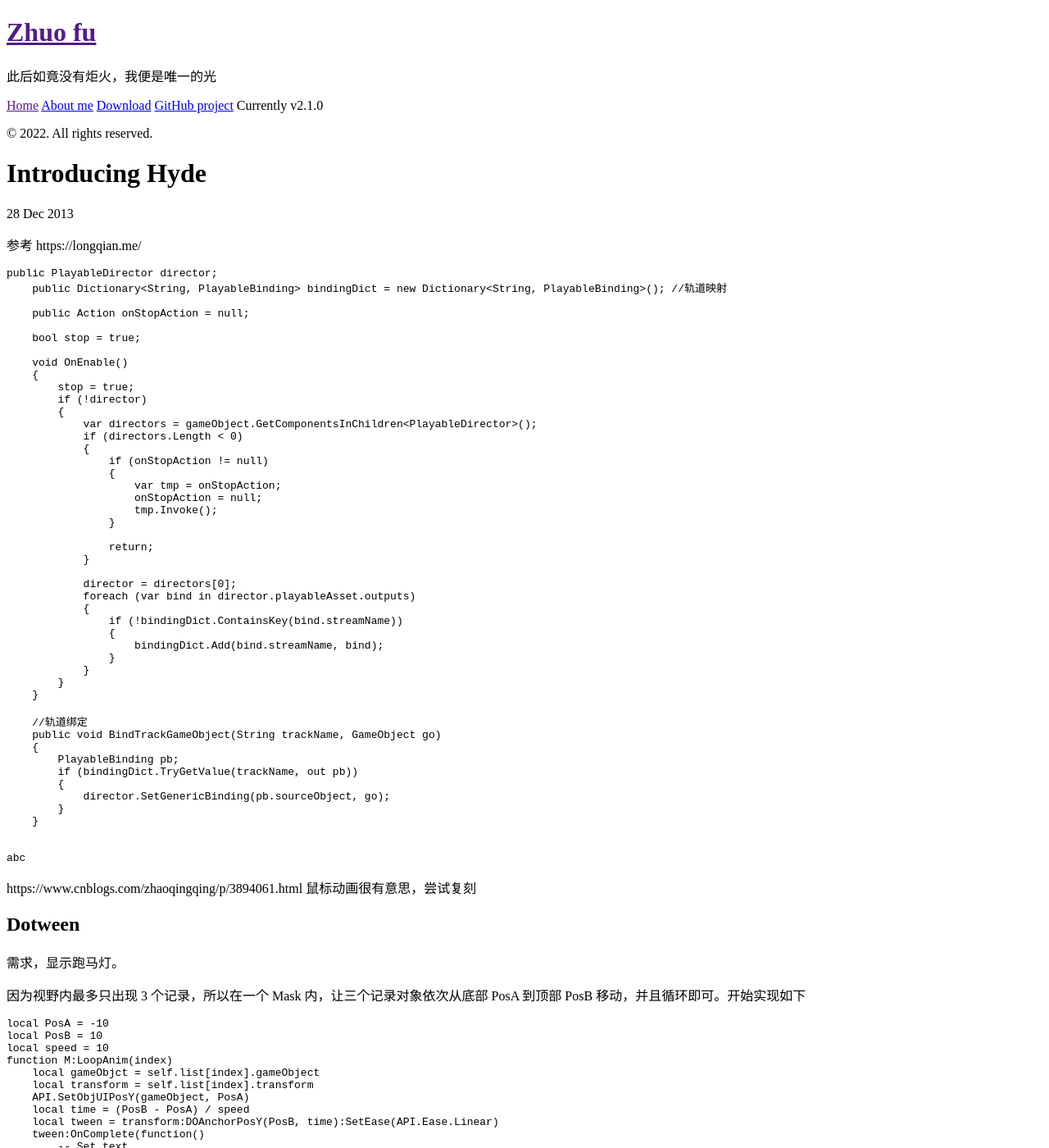
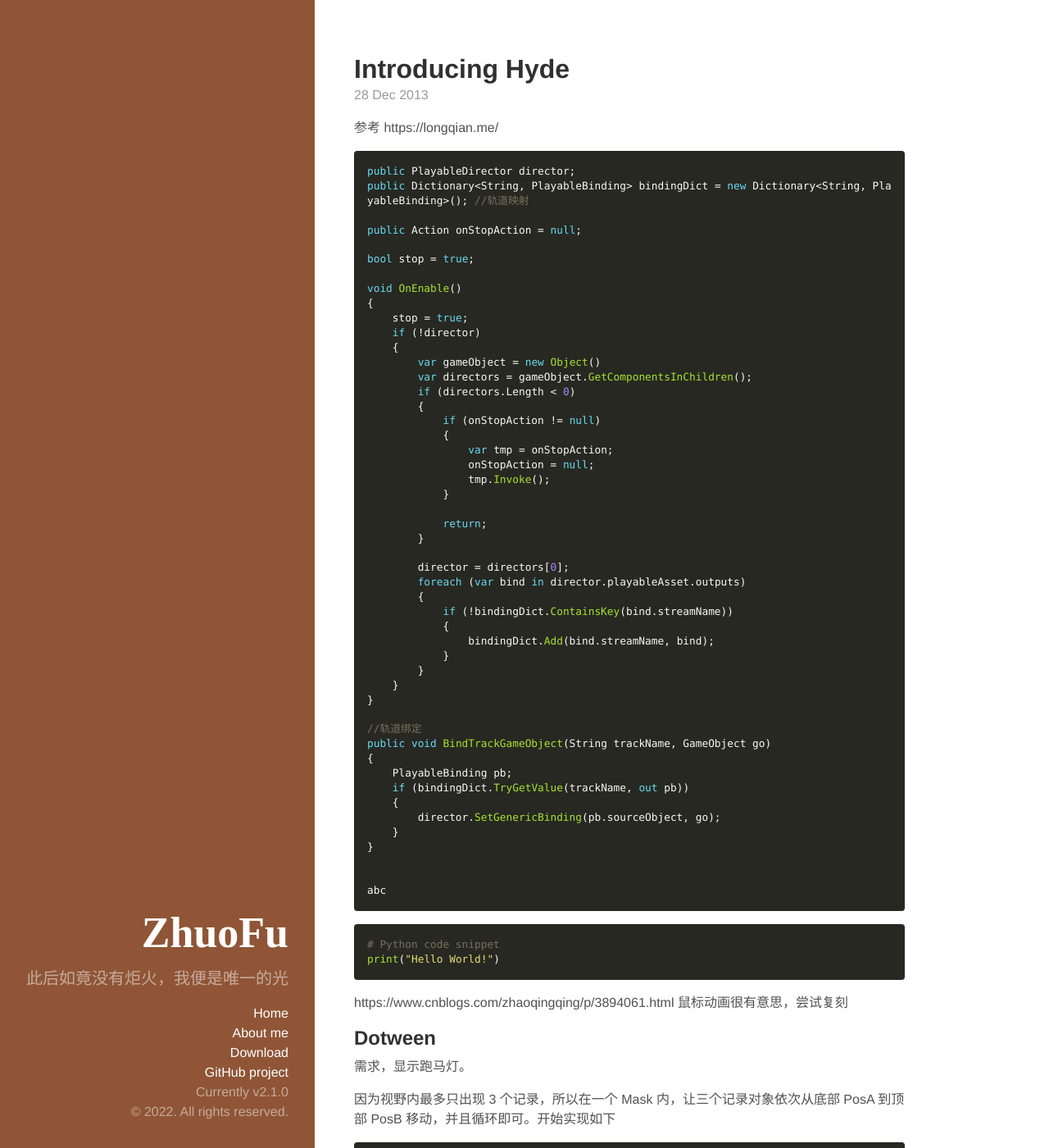
Before and after one commit to Newbility523/newbility523.github.io, a Jekyll site: the page built from _posts/2013-12-28-AnimationSystem.md, in a window 1280 px wide and 1400 px high. Shown: the whole window at 82% size. Built offline with Jekyll 4.4.1, drawn with Linux system fonts in a browser that asks for light colours; some of the changed text lies outside the part shown.

Commit message:
fix css bug

````diff
--- a/_config.yml
+++ b/_config.yml
@@ -1,16 +1,16 @@
 # Dependencies
 markdown:         kramdown
-highlighter:      Rouge
+highlighter:      rouge
 
 # Permalinks
 permalink:        pretty
 
 # Setup
-title:            Zhuo fu
+title:            ZhuoFu
 tagline:          ''
 description:      '此后如竟没有炬火，我便是唯一的光'
 url:              newbility523.github.io
-baseurl:          ''
+# baseurl:          ''
 
 author:
   name:           'HuangZhuofu'
@@ -24,5 +24,11 @@ version:          2.1.0
 github:
   repo:           https://github.com/poole/hyde
 
+# Markdown Processors
+kramdown:
+  input: GFM
+  auto_ids: true
+  syntax_highlighter: rouge
+
 plugins:
   - jekyll-paginate
--- a/_includes/head.html
+++ b/_includes/head.html
@@ -15,14 +15,14 @@
   </title>
 
   <!-- CSS -->
-  <link rel="stylesheet" href="{{ site.baseurl }}public/css/poole.css">
-  <link rel="stylesheet" href="{{ site.baseurl }}public/css/syntax.css">
-  <link rel="stylesheet" href="{{ site.baseurl }}public/css/hyde.css">
+  <link rel="stylesheet" href="/public/css/poole.css">
+  <link rel="stylesheet" href="/public/css/syntax.css">
+  <link rel="stylesheet" href="/public/css/hyde.css">
   <link rel="stylesheet" href="http://fonts.googleapis.com/css?family=PT+Sans:400,400italic,700|Abril+Fatface">
 
   <!-- Icons -->
-  <link rel="apple-touch-icon-precomposed" sizes="144x144" href="{{ site.baseurl }}public/apple-touch-icon-144-precomposed.png">
-                                 <link rel="shortcut icon" href="{{ site.baseurl }}public/favicon.ico">
+  <link rel="apple-touch-icon-precomposed" sizes="144x144" href="/public/apple-touch-icon-144-precomposed.png">
+                                 <link rel="shortcut icon" href="/public/favicon.ico">
 
   <!-- RSS -->
   <link rel="alternate" type="application/rss+xml" title="RSS" href="/atom.xml">
--- a/_posts/2013-12-28-AnimationSystem.md
+++ b/_posts/2013-12-28-AnimationSystem.md
@@ -6,59 +6,63 @@ excerpt: I am happy to join with you today in what will go down in history as th
 
 参考
 https://longqian.me/
+
 ```c#
 public PlayableDirector director;
-    public Dictionary<String, PlayableBinding> bindingDict = new Dictionary<String, PlayableBinding>(); //轨道映射
+public Dictionary<String, PlayableBinding> bindingDict = new Dictionary<String, PlayableBinding>(); //轨道映射
 
-    public Action onStopAction = null;
+public Action onStopAction = null;
 
-    bool stop = true;
+bool stop = true;
 
-    void OnEnable()
+void OnEnable()
+{
+    stop = true;
+    if (!director)
     {
-        stop = true;
-        if (!director)
+        var gameObject = new Object()
+        var directors = gameObject.GetComponentsInChildren();
+        if (directors.Length < 0)
         {
-            var directors = gameObject.GetComponentsInChildren<PlayableDirector>();
-            if (directors.Length < 0)
+            if (onStopAction != null)
             {
-                if (onStopAction != null)
-                {
-                    var tmp = onStopAction;
-                    onStopAction = null;
-                    tmp.Invoke();
-                }
-
-                return;
+                var tmp = onStopAction;
+                onStopAction = null;
+                tmp.Invoke();
             }
 
-            director = directors[0];
-            foreach (var bind in director.playableAsset.outputs)
+            return;
+        }
+
+        director = directors[0];
+        foreach (var bind in director.playableAsset.outputs)
+        {
+            if (!bindingDict.ContainsKey(bind.streamName))
             {
-                if (!bindingDict.ContainsKey(bind.streamName))
-                {
-                    bindingDict.Add(bind.streamName, bind);
-                }
+                bindingDict.Add(bind.streamName, bind);
             }
         }
     }
+}
 
-    //轨道绑定
-    public void BindTrackGameObject(String trackName, GameObject go)
+//轨道绑定
+public void BindTrackGameObject(String trackName, GameObject go)
+{
+    PlayableBinding pb;
+    if (bindingDict.TryGetValue(trackName, out pb))
     {
-        PlayableBinding pb;
-        if (bindingDict.TryGetValue(trackName, out pb))
-        {
-            director.SetGenericBinding(pb.sourceObject, go);
-        }
+        director.SetGenericBinding(pb.sourceObject, go);
     }
+}
 
 
 abc
 ```
 
-
-
+``` python
+# Python code snippet
+print("Hello World!")
+```
 
 
 https://www.cnblogs.com/zhaoqingqing/p/3894061.html 鼠标动画很有意思，尝试复刻
--- a/public/css/hyde.css
+++ b/public/css/hyde.css
@@ -1,3 +1,34 @@
+Skip to content
+Search or jump to…
+Pull requests
+Issues
+Marketplace
+Explore
+
+@Newbility523
+qian256
+/
+qian256.github.io
+Public
+forked from poole/hyde
+Code
+Issues
+2
+Pull requests
+Actions
+Projects
+Wiki
+Security
+Insights
+qian256.github.io/public/css/hyde.css
+@qian256
+qian256 first chinese blog!
+Latest commit e058ef9 on Feb 13, 2017
+ History
+ 2 contributors
+@mdo@qian256
+295 lines (262 sloc)  4.93 KB
+
 /*
  *  __                  __
  * /\ \                /\ \
@@ -34,18 +65,21 @@
 html {
   font-family: "PT Sans", Helvetica, Arial, sans-serif;
 }
-@media (min-width: 48em) {
+@media (min-width: 48rem) {
   html {
     font-size: 16px;
   }
 }
-@media (min-width: 58em) {
+@media (min-width: 64rem) {
   html {
-    font-size: 20px;
+    font-size: 16px;
   }
 }
-
-
+@media (min-width: 80rem) {
+  html {
+    font-size: 16px;
+  }
+}
 /*
  * Sidebar
  *
@@ -55,17 +89,37 @@ html {
 
 .sidebar {
   text-align: center;
-  padding: 2rem 1rem;
+  padding: 2rem 2rem 2rem 2rem;
   color: rgba(255,255,255,.5);
   background-color: #202020;
 }
-@media (min-width: 48em) {
+@media (min-width: 48rem) {
   .sidebar {
     position: fixed;
     top: 0;
     left: 0;
     bottom: 0;
-    width: 18rem;
+    width: 24rem;
+    text-align: right;
+  }
+}
+@media (min-width: 64rem) {
+  .sidebar {
+    position: fixed;
+    top: 0;
+    left: 0;
+    bottom: 0;
+    width: 24rem;
+    text-align: right;
+  }
+}
+@media (min-width: 96rem) {
+  .sidebar {
+    position: fixed;
+    top: 0;
+    left: 0;
+    bottom: 0;
+    width: 44rem;
     text-align: right;
   }
 }
@@ -81,16 +135,16 @@ html {
   margin-top: 0;
   font-family: 'Average', serif;
   font-weight: bold;
-  font-size: 3.25rem
+  font-size: 3.25rem;
 }
 
 /* Sidebar nav */
 .sidebar-nav {
-  margin-bottom: 1rem;
+  padding-left: 0;
+  list-style: none;
 }
 .sidebar-nav-item {
   display: block;
-  line-height: 1.75;
 }
 a.sidebar-nav-item:hover,
 a.sidebar-nav-item:focus {
@@ -106,7 +160,7 @@ a.sidebar-nav-item:focus {
  * contents to the bottom of the sidebar in tablets and up.
  */
 
-@media (min-width: 48em) {
+@media (min-width: 48rem) {
   .sidebar-sticky {
     position: absolute;
     right:  1rem;
@@ -124,20 +178,26 @@ a.sidebar-nav-item:focus {
 
 .content {
   padding-top:    4rem;
-  padding-bottom: 4rem;
+  padding-bottom: 2rem;
 }
 
-@media (min-width: 48em) {
+@media (min-width: 48rem) {
   .content {
-    max-width: 38rem;
-    margin-left: 20rem;
+    max-width: 44rem;
+    margin-left: 26rem;
     margin-right: 2rem;
   }
 }
 
-@media (min-width: 64em) {
+@media (min-width: 64rem) {
   .content {
-    margin-left: 22rem;
+    margin-left: 26rem;
+    margin-right: 4rem;
+  }
+}
+@media (min-width: 96rem) {
+  .content {
+    margin-left: 46rem;
     margin-right: 4rem;
   }
 }
@@ -149,21 +209,27 @@ a.sidebar-nav-item:focus {
  * Flip the orientation of the page by placing the `.sidebar` on the right.
  */
 
-@media (min-width: 48em) {
+@media (min-width: 48rem) {
   .layout-reverse .sidebar {
     left: auto;
     right: 0;
   }
   .layout-reverse .content {
     margin-left: 2rem;
-    margin-right: 20rem;
+    margin-right: 26rem;
   }
 }
 
-@media (min-width: 64em) {
+@media (min-width: 64rem) {
   .layout-reverse .content {
     margin-left: 4rem;
-    margin-right: 22rem;
+    margin-right: 26rem;
+  }
+}
+@media (min-width: 96rem) {
+  .layout-reverse .content {
+    margin-left: 4rem;
+    margin-right: 46rem;
   }
 }
 
@@ -249,3 +315,12 @@ a.sidebar-nav-item:focus {
 .theme-base-0f .related-posts li a:hover {
   color: #8f5536;
 }
+
+/* Brown */
+.theme-long-qian .sidebar {
+  background-color: #8f5536;
+}
+.theme-long-qian .content a,
+.theme-long-qian .related-posts li a:hover {
+  color: #8f5536;
+}
--- a/public/css/syntax.css
+++ b/public/css/syntax.css
@@ -1,65 +1,65 @@
-.highlight .hll { background-color: #ffc; }
-.highlight .c { color: #999; } /* Comment */
-.highlight .err { color: #a00; background-color: #faa } /* Error */
-.highlight .k { color: #069; } /* Keyword */
-.highlight .o { color: #555 } /* Operator */
-.highlight .cm { color: #09f; font-style: italic } /* Comment.Multiline */
-.highlight .cp { color: #099 } /* Comment.Preproc */
-.highlight .c1 { color: #999; } /* Comment.Single */
-.highlight .cs { color: #999; } /* Comment.Special */
-.highlight .gd { background-color: #fcc; border: 1px solid #c00 } /* Generic.Deleted */
+.highlight pre { background-color: #272822; }
+.highlight .hll { background-color: #272822; }
+.highlight .c { color: #75715e } /* Comment */
+.highlight .err { color: #960050; background-color: #1e0010 } /* Error */
+.highlight .k { color: #66d9ef } /* Keyword */
+.highlight .l { color: #ae81ff } /* Literal */
+.highlight .n { color: #f8f8f2 } /* Name */
+.highlight .o { color: #f92672 } /* Operator */
+.highlight .p { color: #f8f8f2 } /* Punctuation */
+.highlight .cm { color: #75715e } /* Comment.Multiline */
+.highlight .cp { color: #75715e } /* Comment.Preproc */
+.highlight .c1 { color: #75715e } /* Comment.Single */
+.highlight .cs { color: #75715e } /* Comment.Special */
 .highlight .ge { font-style: italic } /* Generic.Emph */
-.highlight .gr { color: #f00 } /* Generic.Error */
-.highlight .gh { color: #030; } /* Generic.Heading */
-.highlight .gi { background-color: #cfc; border: 1px solid #0c0 } /* Generic.Inserted */
-.highlight .go { color: #aaa } /* Generic.Output */
-.highlight .gp { color: #009; } /* Generic.Prompt */
-.highlight .gs { } /* Generic.Strong */
-.highlight .gu { color: #030; } /* Generic.Subheading */
-.highlight .gt { color: #9c6 } /* Generic.Traceback */
-.highlight .kc { color: #069; } /* Keyword.Constant */
-.highlight .kd { color: #069; } /* Keyword.Declaration */
-.highlight .kn { color: #069; } /* Keyword.Namespace */
-.highlight .kp { color: #069 } /* Keyword.Pseudo */
-.highlight .kr { color: #069; } /* Keyword.Reserved */
-.highlight .kt { color: #078; } /* Keyword.Type */
-.highlight .m { color: #f60 } /* Literal.Number */
-.highlight .s { color: #d44950 } /* Literal.String */
-.highlight .na { color: #4f9fcf } /* Name.Attribute */
-.highlight .nb { color: #366 } /* Name.Builtin */
-.highlight .nc { color: #0a8; } /* Name.Class */
-.highlight .no { color: #360 } /* Name.Constant */
-.highlight .nd { color: #99f } /* Name.Decorator */
-.highlight .ni { color: #999; } /* Name.Entity */
-.highlight .ne { color: #c00; } /* Name.Exception */
-.highlight .nf { color: #c0f } /* Name.Function */
-.highlight .nl { color: #99f } /* Name.Label */
-.highlight .nn { color: #0cf; } /* Name.Namespace */
-.highlight .nt { color: #2f6f9f; } /* Name.Tag */
-.highlight .nv { color: #033 } /* Name.Variable */
-.highlight .ow { color: #000; } /* Operator.Word */
-.highlight .w { color: #bbb } /* Text.Whitespace */
-.highlight .mf { color: #f60 } /* Literal.Number.Float */
-.highlight .mh { color: #f60 } /* Literal.Number.Hex */
-.highlight .mi { color: #f60 } /* Literal.Number.Integer */
-.highlight .mo { color: #f60 } /* Literal.Number.Oct */
-.highlight .sb { color: #c30 } /* Literal.String.Backtick */
-.highlight .sc { color: #c30 } /* Literal.String.Char */
-.highlight .sd { color: #c30; font-style: italic } /* Literal.String.Doc */
-.highlight .s2 { color: #c30 } /* Literal.String.Double */
-.highlight .se { color: #c30; } /* Literal.String.Escape */
-.highlight .sh { color: #c30 } /* Literal.String.Heredoc */
-.highlight .si { color: #a00 } /* Literal.String.Interpol */
-.highlight .sx { color: #c30 } /* Literal.String.Other */
-.highlight .sr { color: #3aa } /* Literal.String.Regex */
-.highlight .s1 { color: #c30 } /* Literal.String.Single */
-.highlight .ss { color: #fc3 } /* Literal.String.Symbol */
-.highlight .bp { color: #366 } /* Name.Builtin.Pseudo */
-.highlight .vc { color: #033 } /* Name.Variable.Class */
-.highlight .vg { color: #033 } /* Name.Variable.Global */
-.highlight .vi { color: #033 } /* Name.Variable.Instance */
-.highlight .il { color: #f60 } /* Literal.Number.Integer.Long */
+.highlight .gs { font-weight: bold } /* Generic.Strong */
+.highlight .kc { color: #66d9ef } /* Keyword.Constant */
+.highlight .kd { color: #66d9ef } /* Keyword.Declaration */
+.highlight .kn { color: #f92672 } /* Keyword.Namespace */
+.highlight .kp { color: #66d9ef } /* Keyword.Pseudo */
+.highlight .kr { color: #66d9ef } /* Keyword.Reserved */
+.highlight .kt { color: #66d9ef } /* Keyword.Type */
+.highlight .ld { color: #e6db74 } /* Literal.Date */
+.highlight .m { color: #ae81ff } /* Literal.Number */
+.highlight .s { color: #e6db74 } /* Literal.String */
+.highlight .na { color: #a6e22e } /* Name.Attribute */
+.highlight .nb { color: #f8f8f2 } /* Name.Builtin */
+.highlight .nc { color: #a6e22e } /* Name.Class */
+.highlight .no { color: #66d9ef } /* Name.Constant */
+.highlight .nd { color: #a6e22e } /* Name.Decorator */
+.highlight .ni { color: #f8f8f2 } /* Name.Entity */
+.highlight .ne { color: #a6e22e } /* Name.Exception */
+.highlight .nf { color: #a6e22e } /* Name.Function */
+.highlight .nl { color: #f8f8f2 } /* Name.Label */
+.highlight .nn { color: #f8f8f2 } /* Name.Namespace */
+.highlight .nx { color: #a6e22e } /* Name.Other */
+.highlight .py { color: #f8f8f2 } /* Name.Property */
+.highlight .nt { color: #f92672 } /* Name.Tag */
+.highlight .nv { color: #f8f8f2 } /* Name.Variable */
+.highlight .ow { color: #f92672 } /* Operator.Word */
+.highlight .w { color: #f8f8f2 } /* Text.Whitespace */
+.highlight .mf { color: #ae81ff } /* Literal.Number.Float */
+.highlight .mh { color: #ae81ff } /* Literal.Number.Hex */
+.highlight .mi { color: #ae81ff } /* Literal.Number.Integer */
+.highlight .mo { color: #ae81ff } /* Literal.Number.Oct */
+.highlight .sb { color: #e6db74 } /* Literal.String.Backtick */
+.highlight .sc { color: #e6db74 } /* Literal.String.Char */
+.highlight .sd { color: #e6db74 } /* Literal.String.Doc */
+.highlight .s2 { color: #e6db74 } /* Literal.String.Double */
+.highlight .se { color: #ae81ff } /* Literal.String.Escape */
+.highlight .sh { color: #e6db74 } /* Literal.String.Heredoc */
+.highlight .si { color: #e6db74 } /* Literal.String.Interpol */
+.highlight .sx { color: #e6db74 } /* Literal.String.Other */
+.highlight .sr { color: #e6db74 } /* Literal.String.Regex */
+.highlight .s1 { color: #e6db74 } /* Literal.String.Single */
+.highlight .ss { color: #e6db74 } /* Literal.String.Symbol */
+.highlight .bp { color: #f8f8f2 } /* Name.Builtin.Pseudo */
+.highlight .vc { color: #f8f8f2 } /* Name.Variable.Class */
+.highlight .vg { color: #f8f8f2 } /* Name.Variable.Global */
+.highlight .vi { color: #f8f8f2 } /* Name.Variable.Instance */
+.highlight .il { color: #ae81ff } /* Literal.Number.Integer.Long */
 
-.css .o,
-.css .o + .nt,
-.css .nt + .nt { color: #999; }
+.highlight .gh { } /* Generic Heading & Diff Header */
+.highlight .gu { color: #75715e; } /* Generic.Subheading & Diff Unified/Comment? */
+.highlight .gd { color: #f92672; } /* Generic.Deleted & Diff Deleted */
+.highlight .gi { color: #a6e22e; } /* Generic.Inserted & Diff Inserted */
````
Also changed, not shown: 2 other files.
